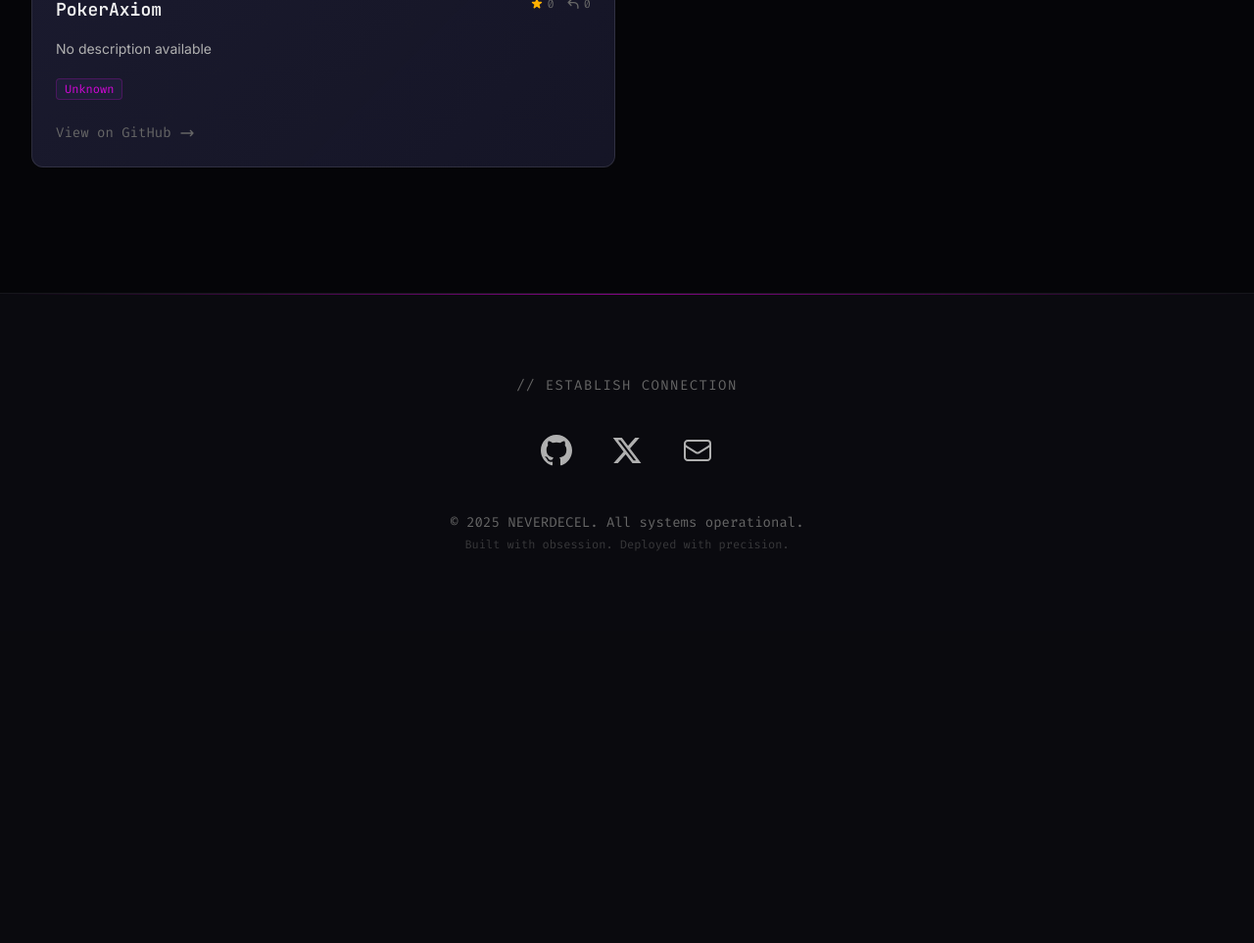
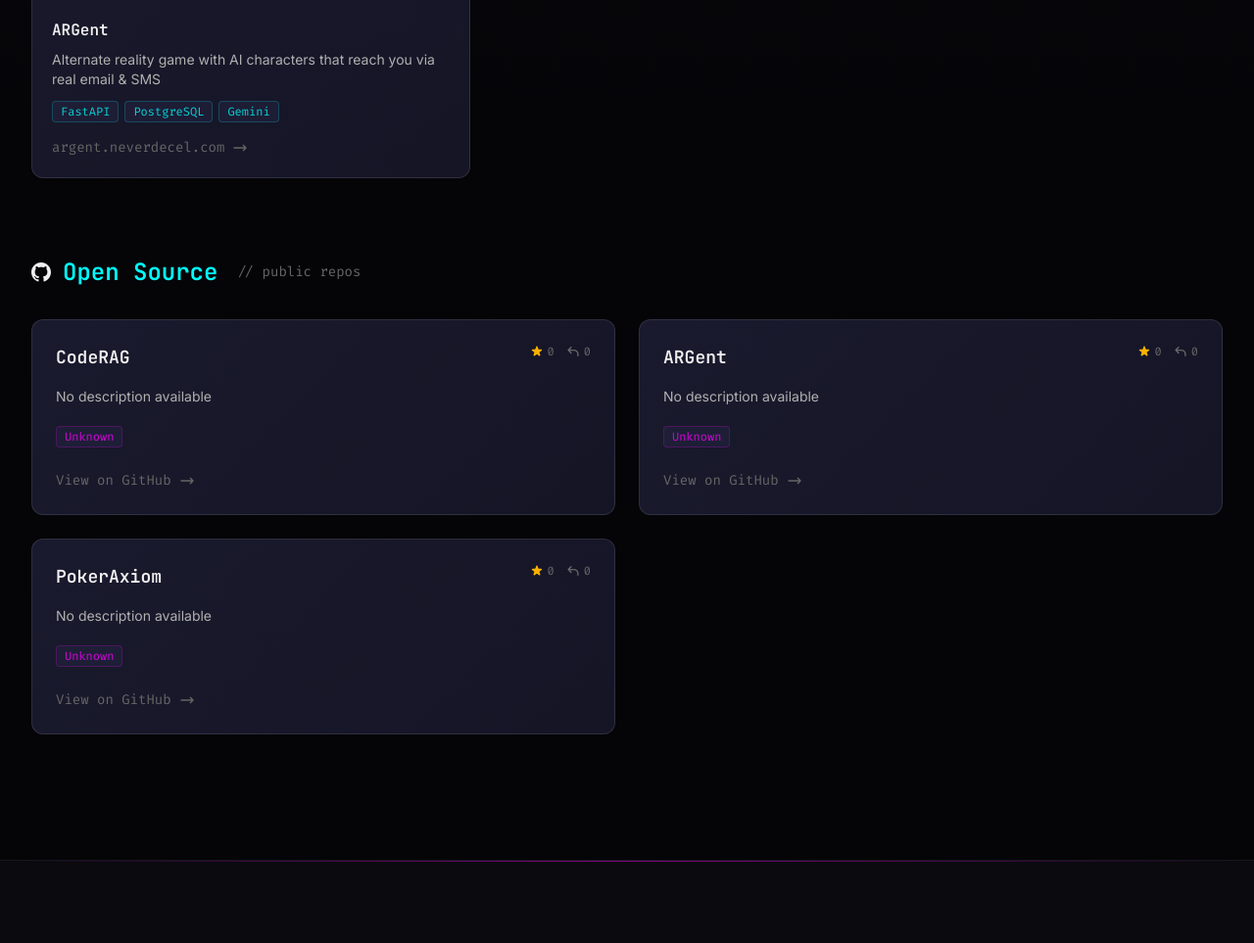
Before and after one commit to Neverdecel/Neverdecel, a FastAPI app: page / in a window 1280 px wide. Shown: the part 1493-2456 px from the top of the page at 98% size. Before the commit the page ends 2056 px from the top, so only its background shows below. Run offline with FastAPI, Linux system fonts and the light colour scheme; data that the repository does not hold is empty; some libraries are stand-ins or nearby versions.

Commit message:
feat: add ARGent to portfolio as live service (#9)
Re-introduce Live Services section with ARGent (argent.neverdecel.com)
as the first production deployment showcase.

Co-authored-by: Neverdecel <neverdecel@proton.me>

```diff
--- a/src/templates/index.html
+++ b/src/templates/index.html
@@ -129,6 +129,50 @@
                 <div class="w-32 h-0.5 bg-gradient-to-r from-transparent via-neon-magenta to-transparent mx-auto mt-6"></div>
             </div>
 
+            <!-- Live Services -->
+            <div class="mb-16 md:mb-20">
+                <div class="flex items-center gap-3 mb-8">
+                    <span class="w-2.5 h-2.5 rounded-full bg-terminal-green status-pulse"></span>
+                    <h3 class="font-display font-semibold text-xl md:text-2xl text-neon-magenta">Live Services</h3>
+                    <span class="text-text-muted text-sm font-terminal ml-2">// production</span>
+                </div>
+
+                <div class="grid grid-cols-1 gap-5 md:gap-6 max-w-md">
+                    <!-- ARGent -->
+                    <a href="https://argent.neverdecel.com/" target="_blank" rel="noopener noreferrer" class="block project-card rounded-xl overflow-hidden group">
+                        <div class="relative aspect-video overflow-hidden">
+                            <img
+                                src="https://raw.githubusercontent.com/Neverdecel/ARGent/main/resources/landingpage-screenshot.png"
+                                alt="ARGent - AI-Powered Alternate Reality Game"
+                                class="w-full h-full object-cover transition-transform duration-500 group-hover:scale-105"
+                                loading="lazy"
+                                decoding="async"
+                            >
+                            <div class="absolute inset-0 bg-gradient-to-t from-surface/90 via-surface/20 to-transparent"></div>
+                            <span class="absolute top-3 right-3 flex items-center gap-1.5 text-xs text-terminal-green font-terminal bg-void/80 px-2 py-1 rounded-full">
+                                <span class="w-1.5 h-1.5 rounded-full bg-terminal-green status-pulse"></span>
+                                live
+                            </span>
+                        </div>
+                        <div class="p-4 md:p-5">
+                            <h4 class="font-display font-semibold text-base text-text-primary group-hover:text-neon-cyan transition-colors mb-2">ARGent</h4>
+                            <p class="text-text-secondary text-sm mb-3">Alternate reality game with AI characters that reach you via real email & SMS</p>
+                            <div class="flex flex-wrap gap-1.5 mb-3">
+                                <span class="px-2 py-0.5 text-xs font-terminal bg-elevated/50 border border-neon-cyan/20 rounded text-neon-cyan/80">FastAPI</span>
+                                <span class="px-2 py-0.5 text-xs font-terminal bg-elevated/50 border border-neon-cyan/20 rounded text-neon-cyan/80">PostgreSQL</span>
+                                <span class="px-2 py-0.5 text-xs font-terminal bg-elevated/50 border border-neon-cyan/20 rounded text-neon-cyan/80">Gemini</span>
+                            </div>
+                            <span class="inline-flex items-center gap-2 text-text-muted group-hover:text-neon-cyan transition-colors text-sm font-terminal">
+                                <span>argent.neverdecel.com</span>
+                                <svg class="w-4 h-4 transform group-hover:translate-x-1 transition-transform" fill="none" stroke="currentColor" viewBox="0 0 24 24">
+                                    <path stroke-linecap="round" stroke-linejoin="round" stroke-width="2" d="M17 8l4 4m0 0l-4 4m4-4H3"></path>
+                                </svg>
+                            </span>
+                        </div>
+                    </a>
+                </div>
+            </div>
+
             <!-- Open Source -->
             <div>
                 <div class="flex items-center gap-3 mb-8">
```
